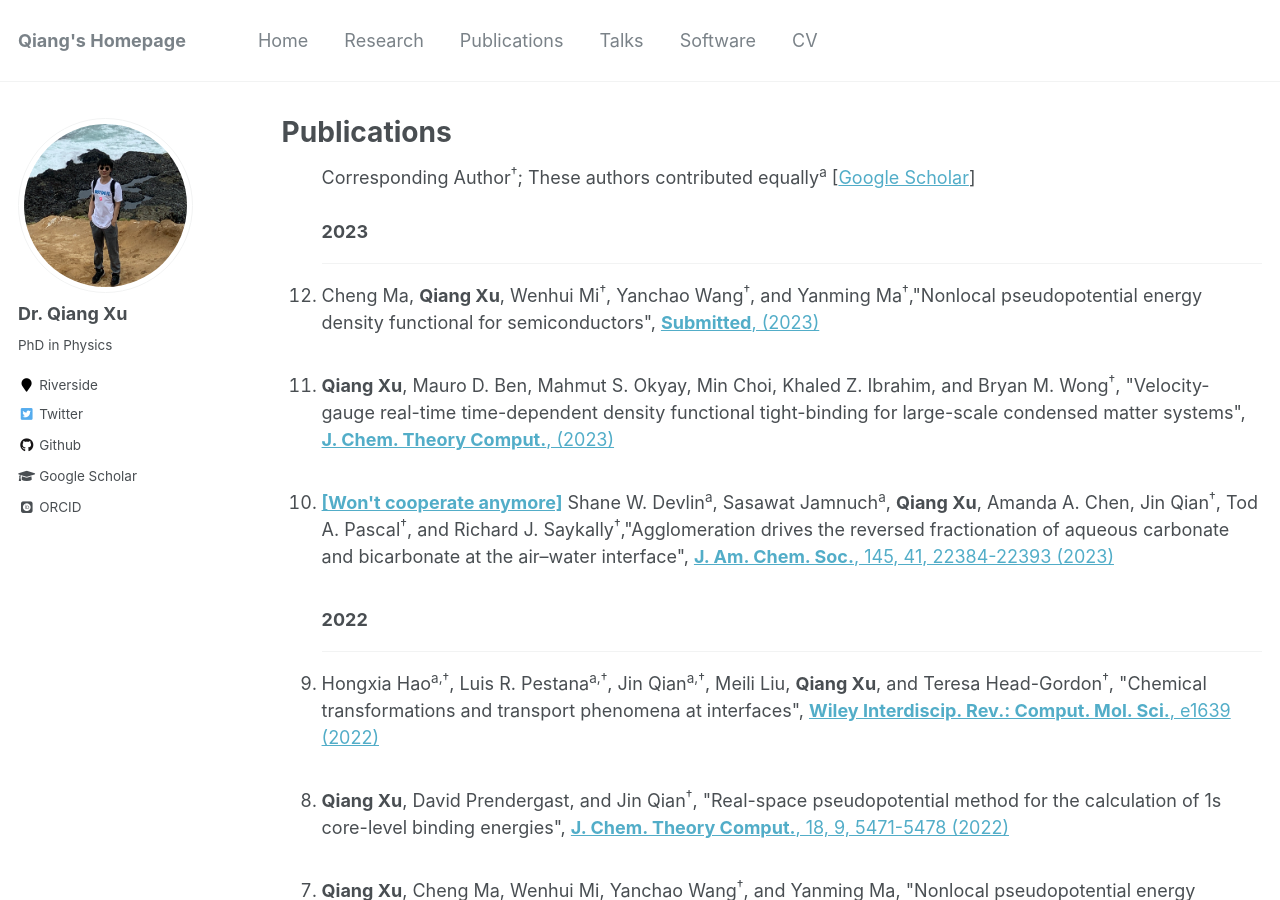
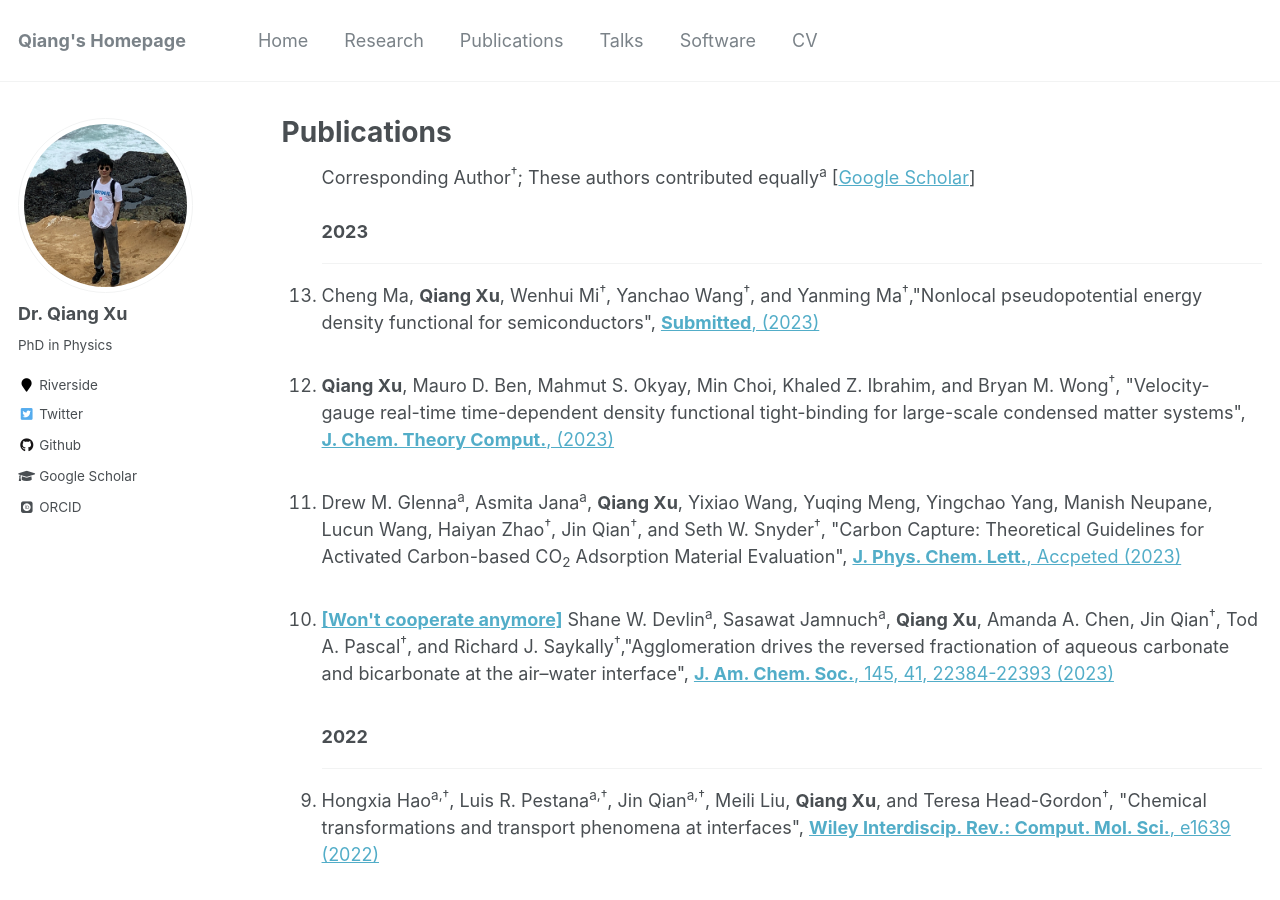
Before and after one commit to xqjlu/xqjlu.github.io, a Jekyll site: the page built from _pages/publications.md, in a window 1280 px wide and 900 px high. Built offline with Jekyll 4.4.1, drawn with Linux system fonts in a browser that asks for light colours; some web fonts are replaced.

Commit message:
JPCL paper

```diff
--- a/_pages/publications.md
+++ b/_pages/publications.md
@@ -26,7 +26,7 @@ redirect_from:
 <div id="publists" class="en_pub">
 
 
-<ol style="padding-left: 40px;" reversed="" start="12">
+<ol style="padding-left: 40px;" reversed="" start="13">
 
 Corresponding Author<sup>†</sup>; These authors contributed equally<sup>a</sup>
 [<a href="https://scholar.google.com/citations?hl=en&user=ZiwzYQsAAAAJ&view_op=list_works&sortby=pubdate" target="_blank">Google Scholar</a>]
@@ -40,8 +40,14 @@ Corresponding Author<sup>†</sup>; These authors contributed equally<sup>a</sup
 <a><b>Submitted</b>, (2023)</a>
 </li><br>
 
-<li><b>Qiang Xu</b>, Mauro D. Ben, Mahmut S. Okyay, Min Choi, Khaled Z. Ibrahim, and Bryan M. Wong<sup>†</sup>, "Velocity-gauge real-time time-dependent density functional tight-binding for large-scale condensed matter systems",
+<li><b>Qiang Xu</b>, Mauro D. Ben, Mahmut S. Okyay, Min Choi, Khaled Z. Ibrahim, and Bryan M. Wong<sup>†</sup>,
+"Velocity-gauge real-time time-dependent density functional tight-binding for large-scale condensed matter systems",
 <a href="https://doi.org/10.1021/acs.jctc.3c00689" target="_blank"><b>J. Chem. Theory Comput.</b>, (2023)</a>
+</li><br>
+
+<li>Drew M. Glenna<sup>a</sup>, Asmita Jana<sup>a</sup>, <b>Qiang Xu</b>, Yixiao Wang, Yuqing Meng, Yingchao Yang, Manish Neupane, Lucun Wang, Haiyan Zhao<sup>†</sup>, Jin Qian<sup>†</sup>, and Seth W. Snyder<sup>†</sup>,
+"Carbon Capture: Theoretical Guidelines for Activated Carbon-based CO<sub>2</sub> Adsorption Material Evaluation",
+<a href="https://doi.org/10.26434/chemrxiv-2023-w6nx6" target="_blank"><b>J. Phys. Chem. Lett.</b>, Accpeted (2023)</a>
 </li><br>
 
 <li><a><b>[Won't cooperate anymore]</b></a> Shane W. Devlin<sup>a</sup>, Sasawat Jamnuch<sup>a</sup>, <b>Qiang Xu</b>, Amanda A. Chen, Jin Qian<sup>†</sup>, Tod A. Pascal<sup>†</sup>, and Richard J. Saykally<sup>†</sup>,"Agglomeration drives the reversed fractionation of aqueous carbonate and bicarbonate at the air–water interface",
```
